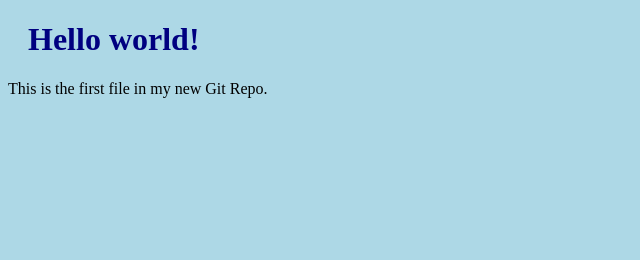
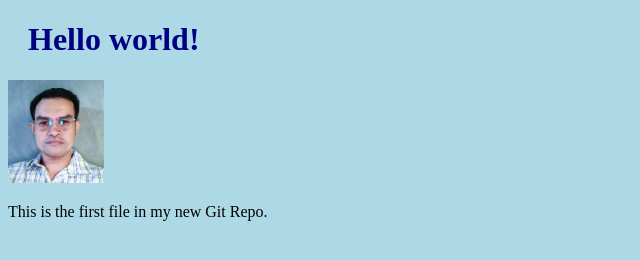
Before and after one commit to jhunjack/hello-world, a plain HTML site: page index.html in a window 1280 px wide. Shown: the whole page, without its empty margins (0-640 px from the left). Drawn offline with Linux system fonts and the light colour scheme.

Commit message:
Added image to Hello World

```diff
--- a/index.html
+++ b/index.html
@@ -7,6 +7,9 @@
 <body>
 
 <h1>Hello world!</h1>
+<div><img src="jhun.jpg" alt="Hello World from Space"
+style="width:100%;max-width:96px"></div>
+
 <p>This is the first file in my new Git Repo.</p>
 
 </body>
```
